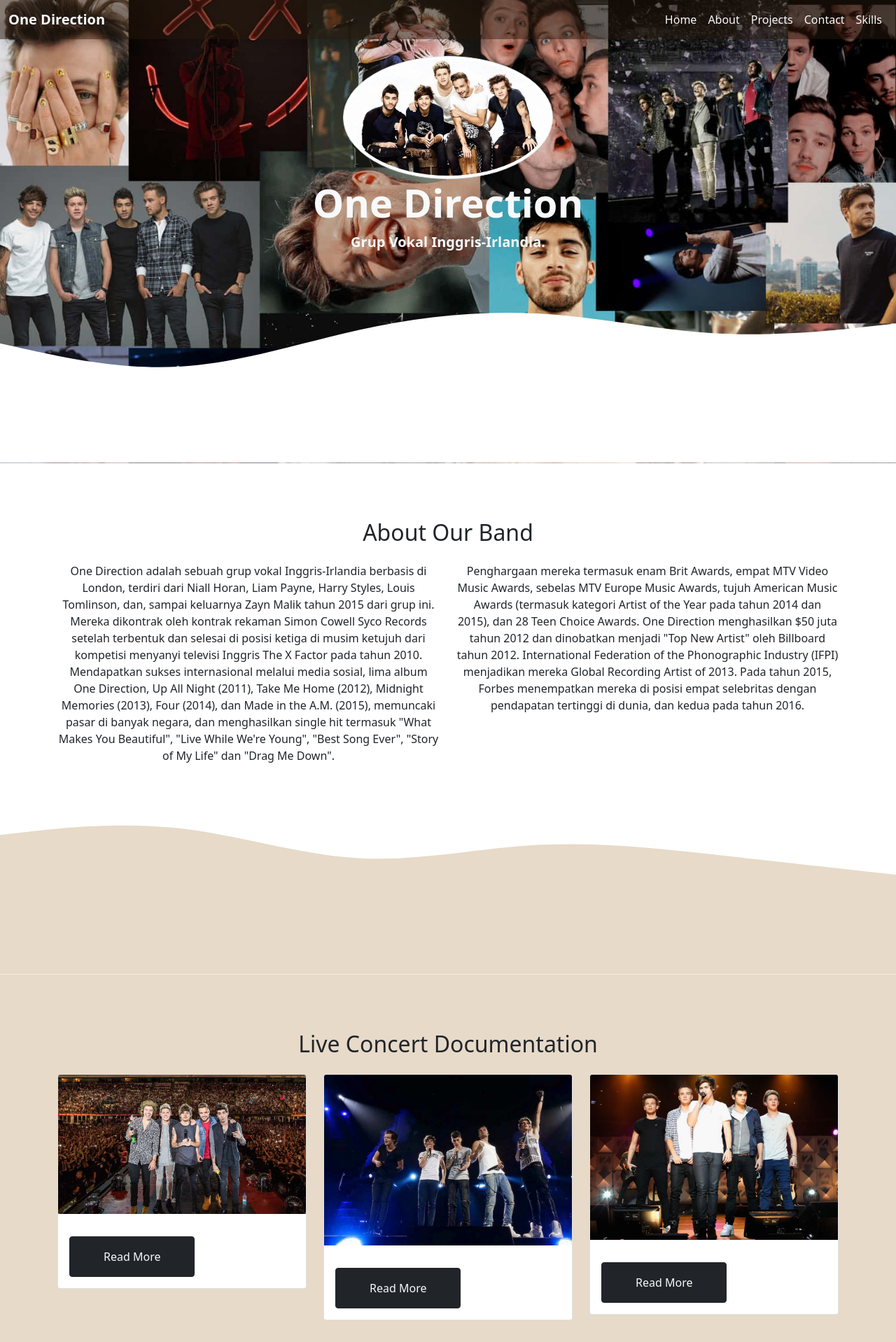
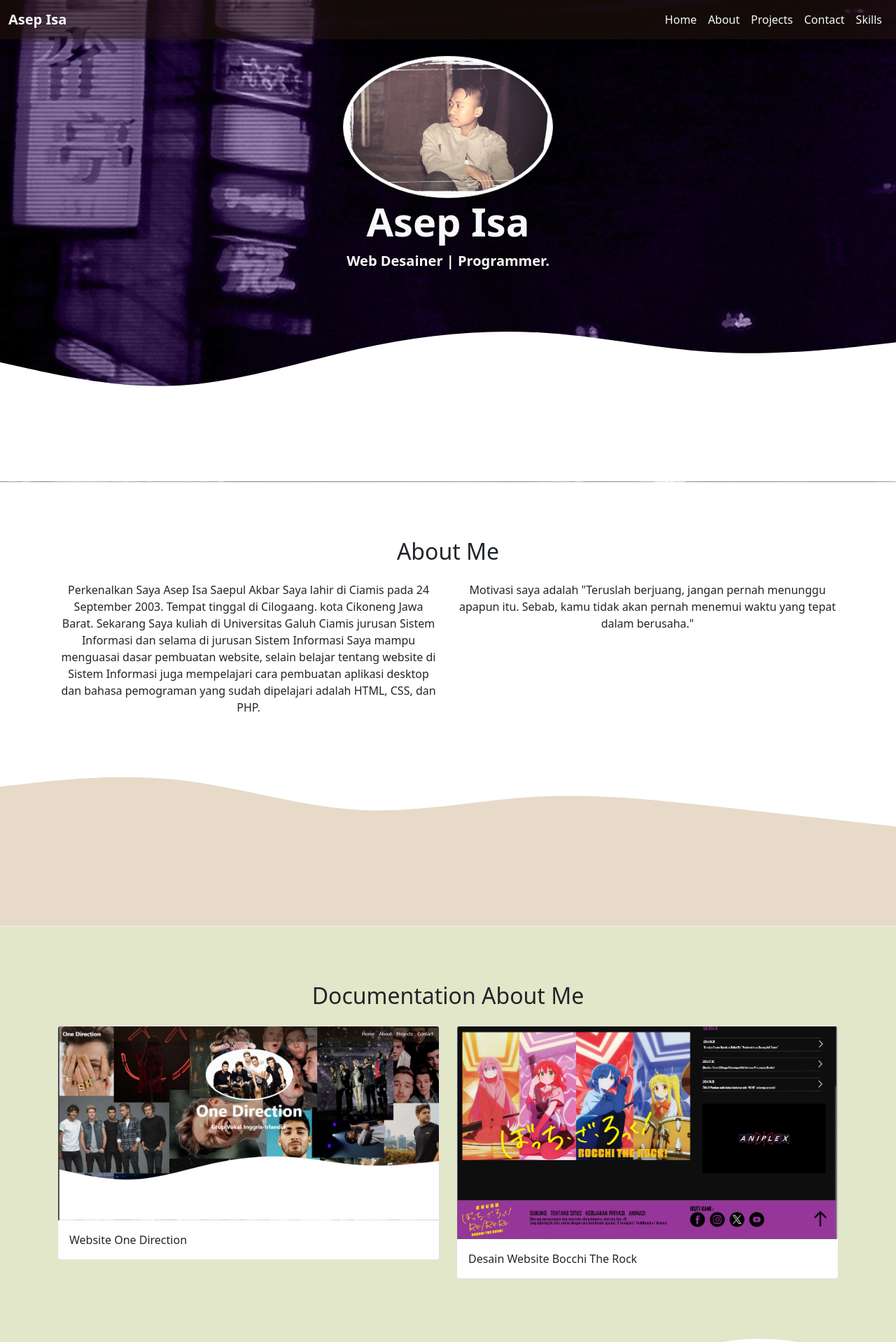
Before and after one commit to azerisa/azerisa.github.io, a PHP site: page /portofolio-asep/ in a window 1280 px wide. Shown: the top 1918 px of the page at 70% size. Run offline with PHP 8.4, Linux system fonts and the light colour scheme; some libraries are stand-ins or nearby versions.

Commit message:
FIXS SCRIPT

```diff
--- a/index.php
+++ b/index.php
@@ -26,7 +26,7 @@
     <!-- Navbar -->
     <nav class="navbar navbar-expand-lg navbar-light shadow fixed-top" style="background-color: #24150b88">
       <div class="container-fluid">
-        <a class="navbar-brand text-light fw-bold" href="#">One Direction</a>
+        <a class="navbar-brand text-light fw-bold" href="#">Asep Isa</a>
         <button class="navbar-toggler" type="button" data-bs-toggle="collapse" data-bs-target="#navbarNavAltMarkup" aria-controls="navbarNavAltMarkup" aria-expanded="false" aria-label="Toggle navigation">
           <span class="navbar-toggler-icon"></span>
         </button>
@@ -44,10 +44,10 @@
     <!-- Akhir Navbar -->
 
     <!-- Jumbotron -->
-    <section class="jumbotron text-center">
-      <img src="img/one-direction.jpg" alt="One Direction" width="300" class="rounded-circle img-thumbnail" />
-      <h1 class="display-4 text-light fw-bold">One Direction</h1>
-      <p class="lead text-light fw-bold">Grup Vokal Inggris-Irlandia.</p>
+    <section class="jumbotron text-center" style="background-image: url(img/wp\ bg.jpg);">
+      <img src="img/profile.jpeg" alt="Asep Isa" width="300" class="rounded-circle img-thumbnail" />
+      <h1 class="display-4 text-light fw-bold">Asep Isa</h1>
+      <p class="lead text-light fw-bold">Web Desainer | Programmer.</p>
       <svg xmlns="http://www.w3.org/2000/svg" viewBox="0 0 1440 320">
         <path
           fill="#ffffff"
@@ -63,22 +63,19 @@
       <div class="container">
         <div class="row text-center mb-3 fw-bold">
           <div class="col wow fadeInUp" data-wow-delay="0.5s">
-            <h2>About Our Band</h2>
+            <h2>About Me</h2>
           </div>
         </div>
         <div class="row justify-content-center text-center">
           <div class="col-md">
             <p>
-              One Direction adalah sebuah grup vokal Inggris-Irlandia berbasis di London, terdiri dari Niall Horan, Liam Payne, Harry Styles, Louis Tomlinson, dan, sampai keluarnya Zayn Malik tahun 2015 dari grup ini. Mereka dikontrak oleh
-              kontrak rekaman Simon Cowell Syco Records setelah terbentuk dan selesai di posisi ketiga di musim ketujuh dari kompetisi menyanyi televisi Inggris The X Factor pada tahun 2010. Mendapatkan sukses internasional melalui media
-              sosial, lima album One Direction, Up All Night (2011), Take Me Home (2012), Midnight Memories (2013), Four (2014), dan Made in the A.M. (2015), memuncaki pasar di banyak negara, dan menghasilkan single hit termasuk "What Makes
-              You Beautiful", "Live While We're Young", "Best Song Ever", "Story of My Life" dan "Drag Me Down".
+            Perkenalkan Saya Asep Isa Saepul Akbar Saya lahir di Ciamis pada 24 September 2003. Tempat tinggal di Cilogaang.
+            kota Cikoneng Jawa Barat. Sekarang Saya kuliah di Universitas Galuh Ciamis jurusan Sistem Informasi dan selama di jurusan Sistem Informasi Saya mampu menguasai dasar pembuatan website,
+            selain belajar tentang website di Sistem Informasi juga mempelajari cara pembuatan aplikasi desktop dan bahasa pemograman yang sudah dipelajari adalah HTML, CSS, dan PHP.
             </p>
           </div>
           <div class="col-md">
-            Penghargaan mereka termasuk enam Brit Awards, empat MTV Video Music Awards, sebelas MTV Europe Music Awards, tujuh American Music Awards (termasuk kategori Artist of the Year pada tahun 2014 dan 2015), dan 28 Teen Choice Awards.
-            One Direction menghasilkan $50 juta tahun 2012 dan dinobatkan menjadi "Top New Artist" oleh Billboard tahun 2012. International Federation of the Phonographic Industry (IFPI) menjadikan mereka Global Recording Artist of 2013.
-            Pada tahun 2015, Forbes menempatkan mereka di posisi empat selebritas dengan pendapatan tertinggi di dunia, dan kedua pada tahun 2016.
+            Motivasi saya adalah "Teruslah berjuang, jangan pernah menunggu apapun itu. Sebab, kamu tidak akan pernah menemui waktu yang tepat dalam berusaha."
           </div>
         </div>
       </div>
@@ -97,31 +94,23 @@
       <div class="container">
         <div class="row text-center mb-3 fw-bold">
           <div class="colwow fadeInUp" data-wow-delay="0.5s">
-            <h2>Live Concert Documentation</h2>
+            <h2>Documentation About Me</h2>
           </div>
         </div>
         <div class="row">
-          <div class="col-md-4 mb-3">
+          <div class="col-md-6 mb-3">
             <div class="card">
-              <img src="img/projects/1.jpg" class="card-img-top" alt="Project 1" />
+              <img src="img/projects/1.png" class="card-img-top" alt="Project 1" />
               <div class="card-body">
-                <a class="btn btn-dark py-3 px-5 mt-3 text-light" href="https://tv.apple.com/gb/movie/one-direction-where-we-are---the-concert-film/umc.cmc.5jprgjs4q8hy554ftba11jzyw?l=it">Read More</a>
+                <p class="card-text">Website One Direction</p>
               </div>
             </div>
           </div>
-          <div class="col-md-4 mb-3">
+          <div class="col-md-6 mb-3">
             <div class="card">
-              <img src="img/projects/2.jpg" class="card-img-top" alt="Project 2" />
+              <img src="img/projects/2.png" class="card-img-top" alt="Project 2" />
               <div class="card-body">
-                <a class="btn btn-dark py-3 px-5 mt-3 text-light" href="https://bluesand-pampuliina.blogspot.com/2015/03/foto-konser-one-direction-di-jakarta.html">Read More</a>
-              </div>
-            </div>
-          </div>
-          <div class="col-md-4 mb-3">
-            <div class="card">
-              <img src="img/projects/3.jpg" class="card-img-top" alt="Project 3" />
-              <div class="card-body">
-                <a class="btn btn-dark py-3 px-5 mt-3 text-light" href="https://popcrush.com/one-direction-2013-concerts/">Read More</a>
+                <p class="card-text">Desain Website Bocchi The Rock</p>
               </div>
             </div>
           </div>
@@ -252,7 +241,7 @@
 
     <!-- Footer -->
     <footer class="text-center p-3 fw-bold" style="background-color: rgba(143, 85, 46, 0.534)">
-      <p>Kunjungi Instagram Kami <i class="bi bi-instagram"></i> <a href="https://www.instagram.com/onedirection?igsh=eWptdHdzejNuYWFp text-light" class="text-dark">One Direction</a></p>
+      <p>Kunjungi Instagram Saya <i class="bi bi-instagram"></i> <a href="https://www.instagram.com/asepisa24?igsh=NnJycXBsMWtiOHB2 text-light" class="text-dark">Asep Isa</a></p>
     </footer>
     <!-- Akhir Footer -->
 
@@ -281,7 +270,7 @@
             };
 
             $.ajax({
-              url: "http://localhost//portofolio-asep/si-admin/api/skills/create.php",
+              url: "https://asepisa07.amisbudi.cloud//portofolio-asep/si-admin/api/skills/create.php",
               method: "POST",
               data: JSON.stringify(formData),
               success: function (data) {
@@ -305,7 +294,7 @@
             };
 
             $.ajax({
-              url: "http://localhost//portofolio-asep/si-admin/api/skills/update.php",
+              url: "https://asepisa07.amisbudi.cloud//portofolio-asep/si-admin/api/skills/update.php",
               method: "PUT",
               data: JSON.stringify(formData),
               success: function (data) {
@@ -327,7 +316,7 @@
         $.ajax({
           type: "GET",
           contentType: "application/json",
-          url: "http://localhost//portofolio-asep/si-admin/api/skills/read.php",
+          url: "https://asepisa07.amisbudi.cloud//portofolio-asep/si-admin/api/skills/read.php",
           success: function (response) {
             // console.log(response);
             var json = response.body;
@@ -380,7 +369,7 @@
         $.ajax({
           type: "GET",
           contentType: "application/json",
-          url: "http://localhost//portofolio-asep/si-admin/api/skills/read.php?id=" + id,
+          url: "https://asepisa07.amisbudi.cloud//portofolio-asep/si-admin/api/skills/read.php?id=" + id,
           success: function (response) {
             $("#id").val(response.id);
             $("#user_id").val(response.user_id);
@@ -398,7 +387,7 @@
         var konfirmasiUser = confirm("Yakin untuk hapus data ?");
         if (konfirmasiUser) {
           $.ajax({
-            url: "http://localhost//portofolio-asep/si-admin/api/skills/delete.php",
+            url: "https://asepisa07.amisbudi.cloud//portofolio-asep/si-admin/api/skills/delete.php",
             method: "DELETE",
             data: JSON.stringify({
               id: id,
--- a/style.css
+++ b/style.css
@@ -1,13 +1,10 @@
 .jumbotron {
   padding-top: 5rem;
-  background-image: url(img/wp\ one\ direction.jpg);
-  background-size: cover;
-  background-position: center;
-  background-position-y: top;
+  background-image: url(img/wp\ bg.jpg);
 }
 
 #projects {
-  background-color: #e7dac9;
+  background-color: #e3e7c9;
 }
 
 section {
```
Also changed, not shown: si-admin/config/database.php (+12 -13 lines), si-admin/views/skills/index.php (+6 -6 lines), si-admin/views/users/index.php (+5 -5 lines), img/one-direction.jpg (deleted), img/profile.jpeg (added), img/projects/1.jpg (deleted), img/projects/1.png (added), img/projects/2.jpg (deleted), img/projects/2.png (added), img/projects/3.jpg (deleted), img/wp bg.jpg (added).
